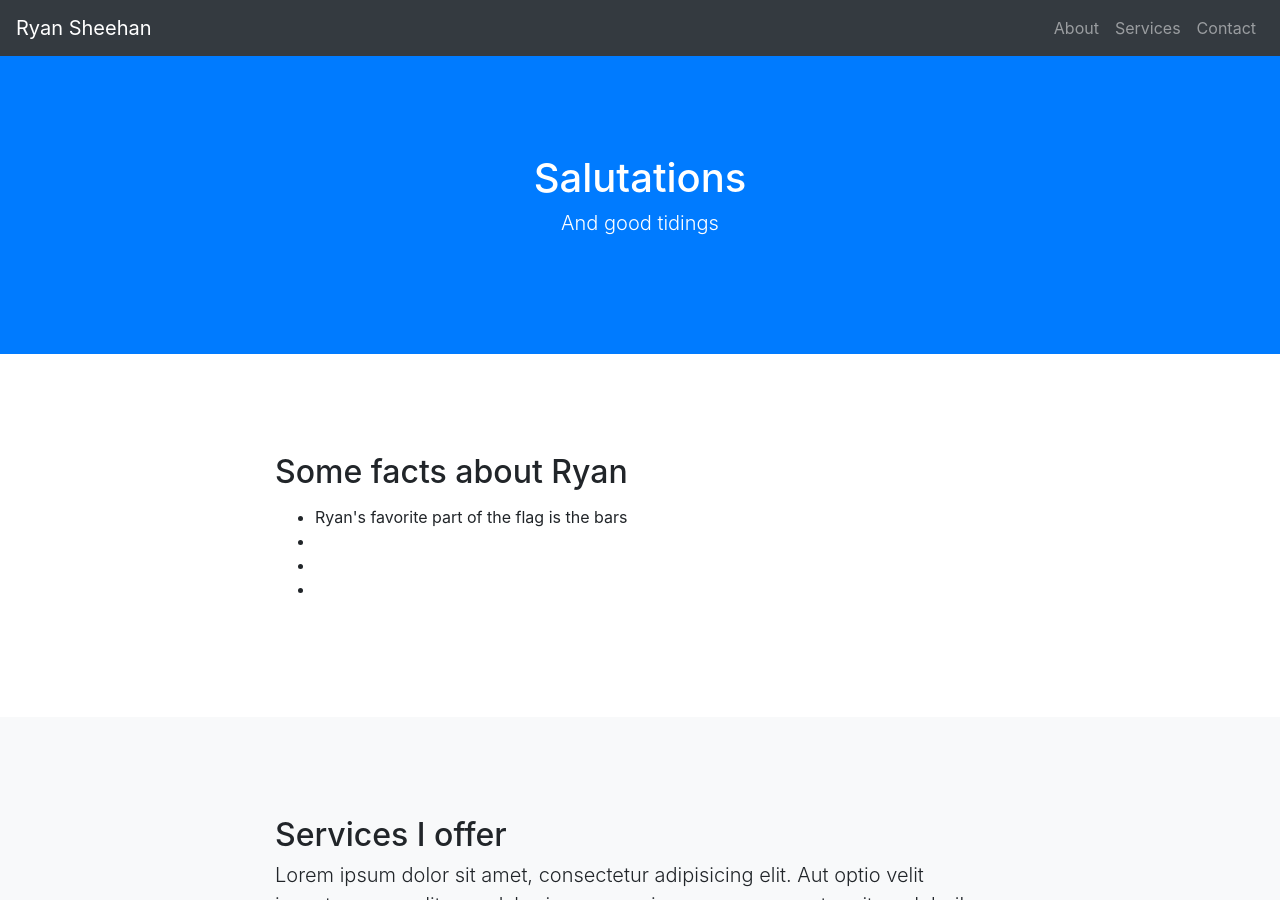
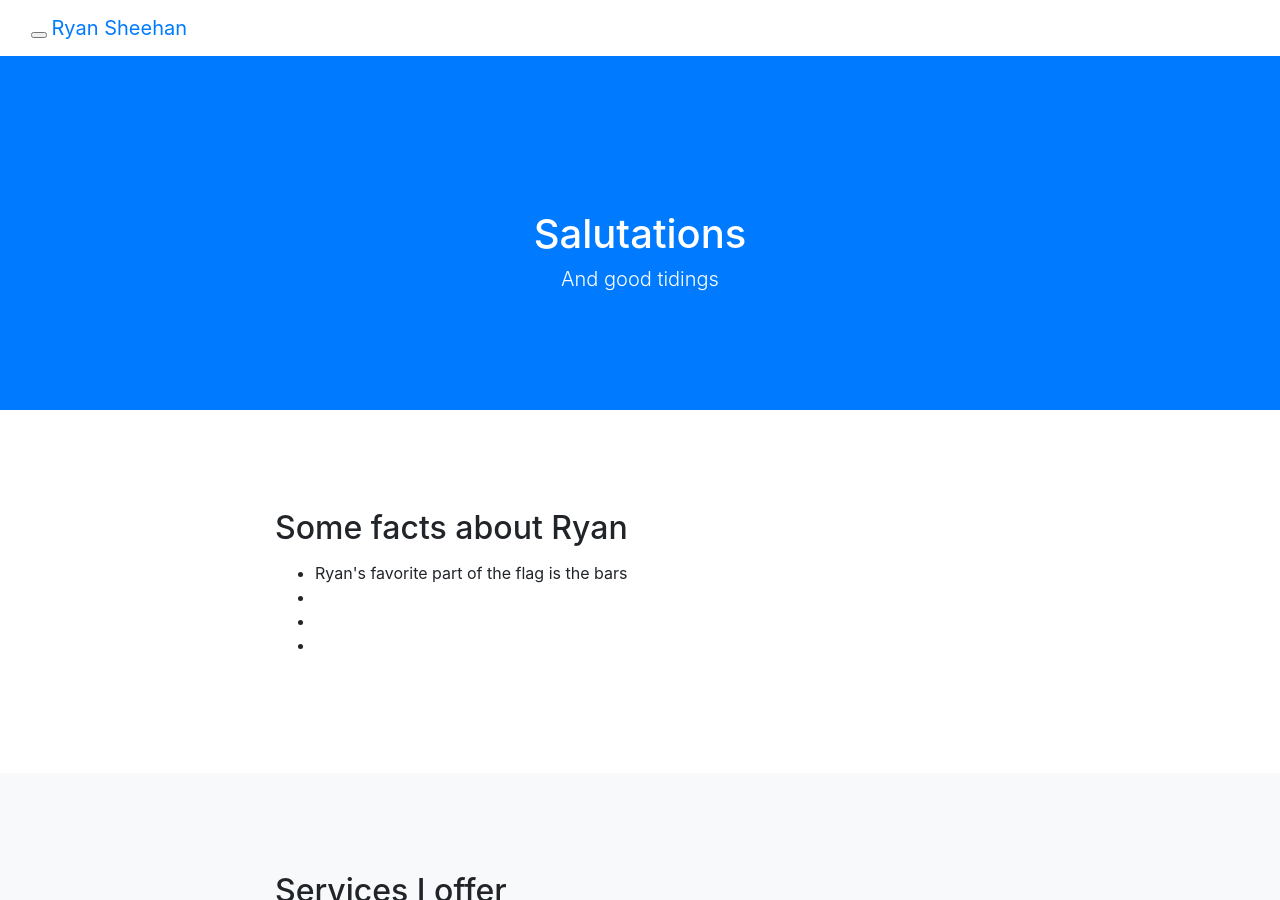
Before and after one commit to Ryan-Sheehan/Ryan-Sheehan.github.io, a Jekyll site: the page about/index.html, which Jekyll copies as it is, in a window 1280 px wide and 900 px high. Built offline with Jekyll 4.4.1, drawn with Linux system fonts in a browser that asks for light colours.

Commit message:
Update index.html

```diff
--- a/about/index.html
+++ b/about/index.html
@@ -21,24 +21,36 @@
 <body id="page-top">
 
                 <!-- Navigation -->
-    <nav class="navbar navbar-expand-lg navbar-dark bg-dark fixed-top" id="mainNav">
-        <a class="navbar-brand" href="#page-top">Ryan Sheehan</a>
-        <button class="navbar-toggler" type="button" data-toggle="collapse" data-target="#navbarResponsive" aria-controls="navbarResponsive" aria-expanded="false" aria-label="Toggle navigation">
-            <span class="navbar-toggler-icon"></span>
+			    <nav id="mainNav" class="navbar navbar-default navbar-fixed-top">
+				<div class="container-fluid">
+				    <!-- Brand and toggle get grouped for better mobile display -->
+				    <div class="navbar-header">
+					<button type="button" class="navbar-toggle collapsed" data-toggle="collapse" data-target="#bs-example-navbar-collapse-1">
+					    <span class="sr-only">Toggle navigation</span><i class="fa fa-bars"></i>
 					</button>
-        <div class="collapse navbar-collapse" id="navbarResponsive">
-            <ul class="navbar-nav ml-auto">
-                <li class="nav-item">
-                    <a class="nav-link" href="#about">About</a>
+					<a class="navbar-brand page-scroll" href="#page-top">Ryan Sheehan</a>
+				    </div>
+
+				    <!-- Collect the nav links, forms, and other content for toggling -->
+				    <div class="collapse navbar-collapse" id="bs-example-navbar-collapse-1">
+					<ul class="nav navbar-nav navbar-right">
+					    <li>
+						<a class="page-scroll" href="/about">About</a>
 					    </li>
-                <li class="nav-item">
-                    <a class="nav-link" href="#services">Services</a>
+					    <li>
+						<a class="page-scroll" href="/cv">CV</a>
 					    </li>
-                <li class="nav-item">
-                    <a class="nav-link" href="#contact">Contact</a>
+					    <li>
+						<a class="page-scroll" href="/directory">Other</a>
+					    </li>
+					    <li>
+						<a class="page-scroll" href="#contact">Contact</a>
 					    </li>
 					</ul>
 				    </div>
+				    <!-- /.navbar-collapse -->
+				</div>
+				<!-- /.container-fluid -->
 			    </nav>
 
     <header class="bg-primary text-white">
```
Lines whose indentation alone changed are shown as unchanged.
